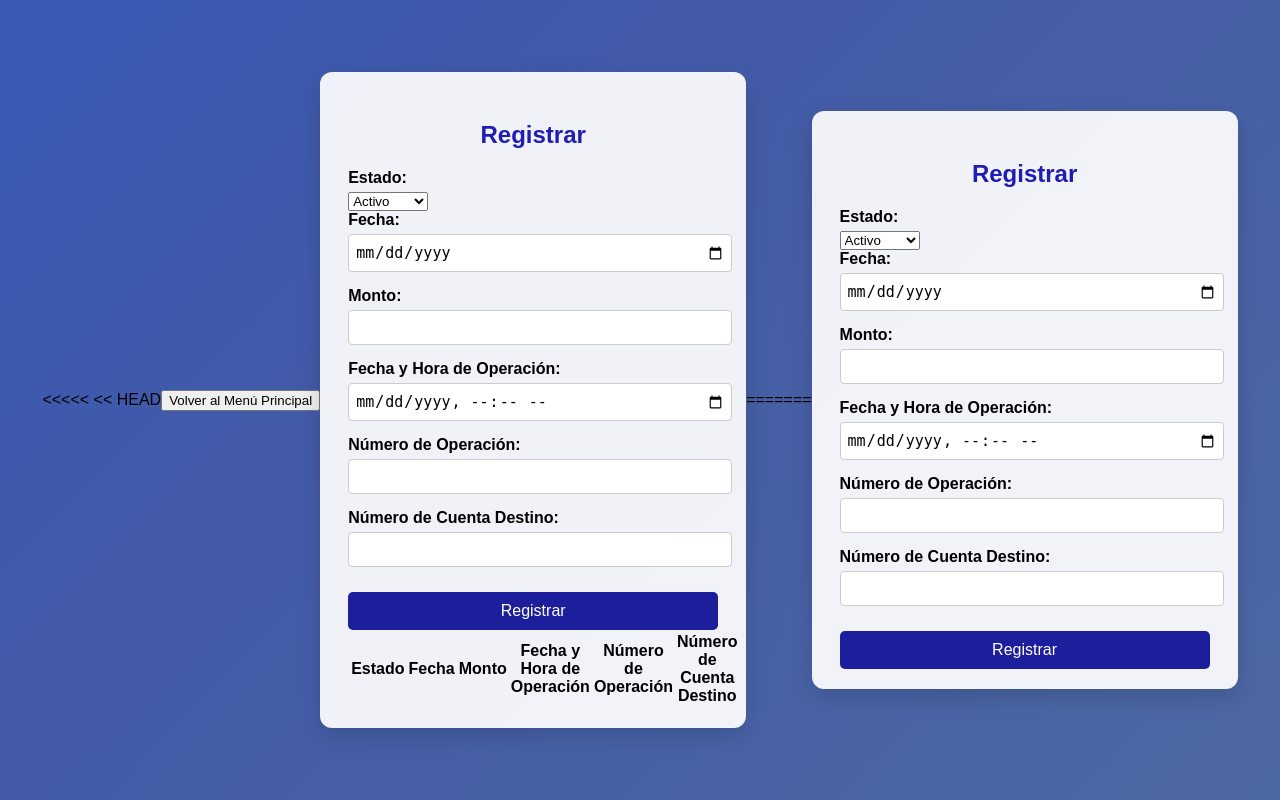
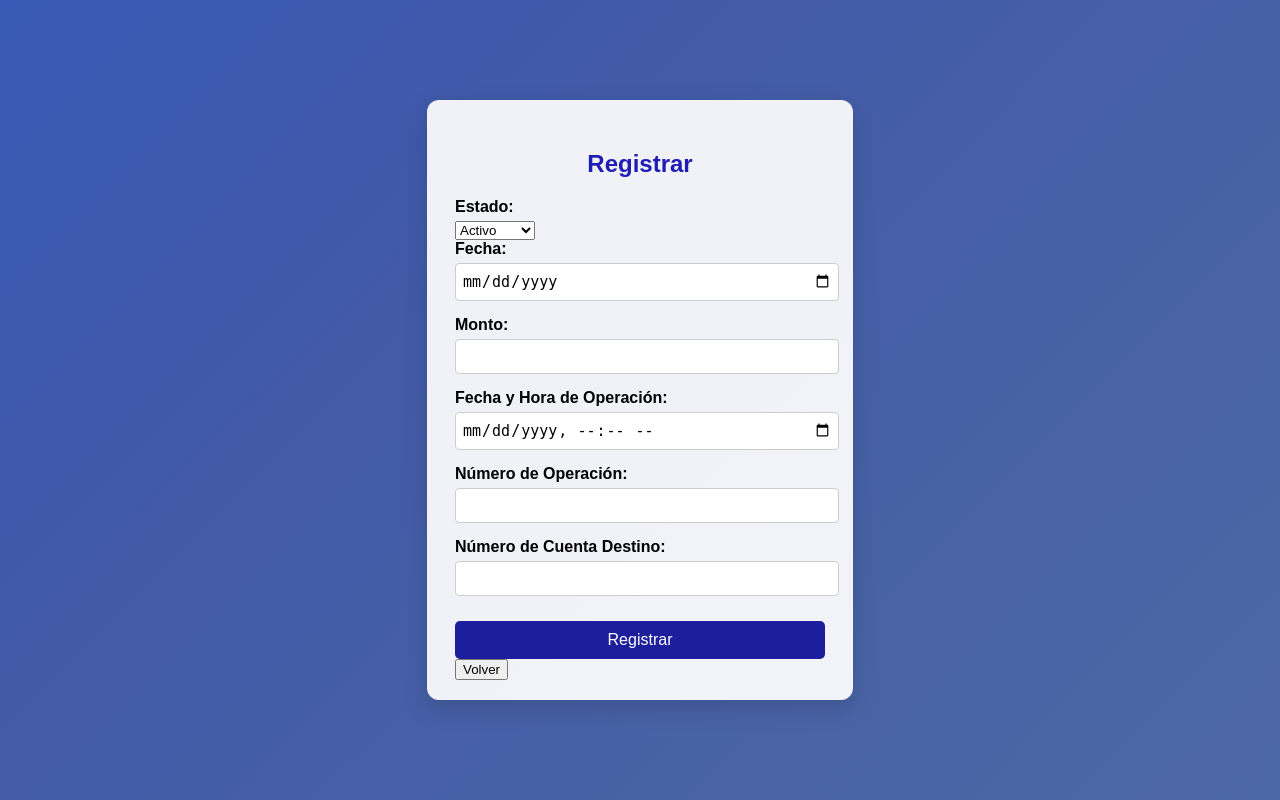
Before and after one commit to bard08/ColegioParticular-SENATI2025, a PHP site: template Vista/VistaPension_Validacion.php in a window 1280 px wide. Run offline with PHP 8.4, Linux system fonts and the light colour scheme; the template is opened without the code that fills it, so the values that code supplies are empty.

Commit message:
Update VistaPension_Validacion.php
e4tert

```diff
--- a/Vista/VistaPension_Validacion.php
+++ b/Vista/VistaPension_Validacion.php
@@ -1,112 +1,9 @@
 <!DOCTYPE html>
 <html lang="es">
 <head>
-<<<<< << HEAD
-  <meta charset="UTF-8" />
-  <title>Registro de Operación</title>
-  <link rel="stylesheet" href="../Modelo/VistaPension_Validacion.css" />
-</head>
-<body>
-  <a href="../Vista/VistaPension_Principal.php">
-    <button class="volver-btn">Volver al Menú Principal</button>
-  </a>
-
-  <div class="form-container">
-    <h2>Registrar</h2>
-    <form id="registroForm" action="/ruta-de-tu-backend" method="POST">
-      <label for="estado">Estado:</label>
-      <select id="estado" name="estado" required>
-        <option value="activo">Activo</option>
-        <option value="no_activo">No Activo</option>
-      </select>
-
-      <label for="fecha">Fecha:</label>
-      <input type="date" id="fecha" name="fecha" required />
-
-      <label for="monto">Monto:</label>
-      <input type="number" id="monto" name="monto" step="0.01" required />
-
-      <label for="fecha_hora_operacion">Fecha y Hora de Operación:</label>
-      <input
-        type="datetime-local"
-        id="fecha_hora_operacion"
-        name="fecha_hora_operacion"
-        required
-      />
-
-      <label for="numero_operacion">Número de Operación:</label>
-      <input type="text" id="numero_operacion" name="numero_operacion" required />
-
-      <label for="numero_cuenta_destino">Número de Cuenta Destino:</label>
-      <input
-        type="text"
-        id="numero_cuenta_destino"
-        name="numero_cuenta_destino"
-        required
-      />
-
-      <button type="submit" class="btn-verde">Registrar</button>
-    </form>
-
-    <!-- Tabla para mostrar los registros -->
-    <table id="tablaRegistros">
-      <thead>
-        <tr>
-          <th>Estado</th>
-          <th>Fecha</th>
-          <th>Monto</th>
-          <th>Fecha y Hora de Operación</th>
-          <th>Número de Operación</th>
-          <th>Número de Cuenta Destino</th>
-        </tr>
-      </thead>
-      <tbody></tbody>
-    </table>
-  </div>
-
-  <script>
-    const form = document.getElementById('registroForm');
-    const tbody = document.querySelector('#tablaRegistros tbody');
-
-    form.addEventListener('submit', function (e) {
-      e.preventDefault(); // evitar envío al servidor
-
-      const datos = {
-        estado: this.estado.value,
-        fecha: this.fecha.value,
-        monto: parseFloat(this.monto.value).toFixed(2),
-        fechaHoraOperacion: this.fecha_hora_operacion.value,
-        numeroOperacion: this.numero_operacion.value,
-        numeroCuentaDestino: this.numero_cuenta_destino.value,
-      };
-
-      // Crear una nueva fila
-      const fila = document.createElement('tr');
-
-      fila.innerHTML = `
-        <td>${datos.estado}</td>
-        <td>${datos.fecha}</td>
-        <td>${datos.monto}</td>
-        <td>${datos.fechaHoraOperacion.replace('T', ' ')}</td>
-        <td>${datos.numeroOperacion}</td>
-        <td>${datos.numeroCuentaDestino}</td>
-      `;
-
-      // Añadir fila a la tabla
-      tbody.appendChild(fila);
-
-      // Limpiar formulario
-      this.reset();
-
-      alert('Datos registrados correctamente en la tabla.');
-    });
-  </script>
-</body>
-</html>
-=======
   <meta charset="UTF-8">
   <title>Registro de Operación</title>
-  <link rel="stylesheet" href="../Vista/css/VistaPension_Validacion.css">
+  <link rel="stylesheet" href="../Modelo/VistaPension_Validacion.css">
 </head>
 <body>
   <div class="form-container">
@@ -135,6 +32,9 @@
       <input type="text" id="numero_cuenta_destino" name="numero_cuenta_destino" required>
 
       <button type="submit" class="btn-verde">Registrar</button>
+
+      <button onclick="location.href='../Vista/VistaPrincipal.php'">Volver</button>
+
     </form>
   </div>
 </body>
```
